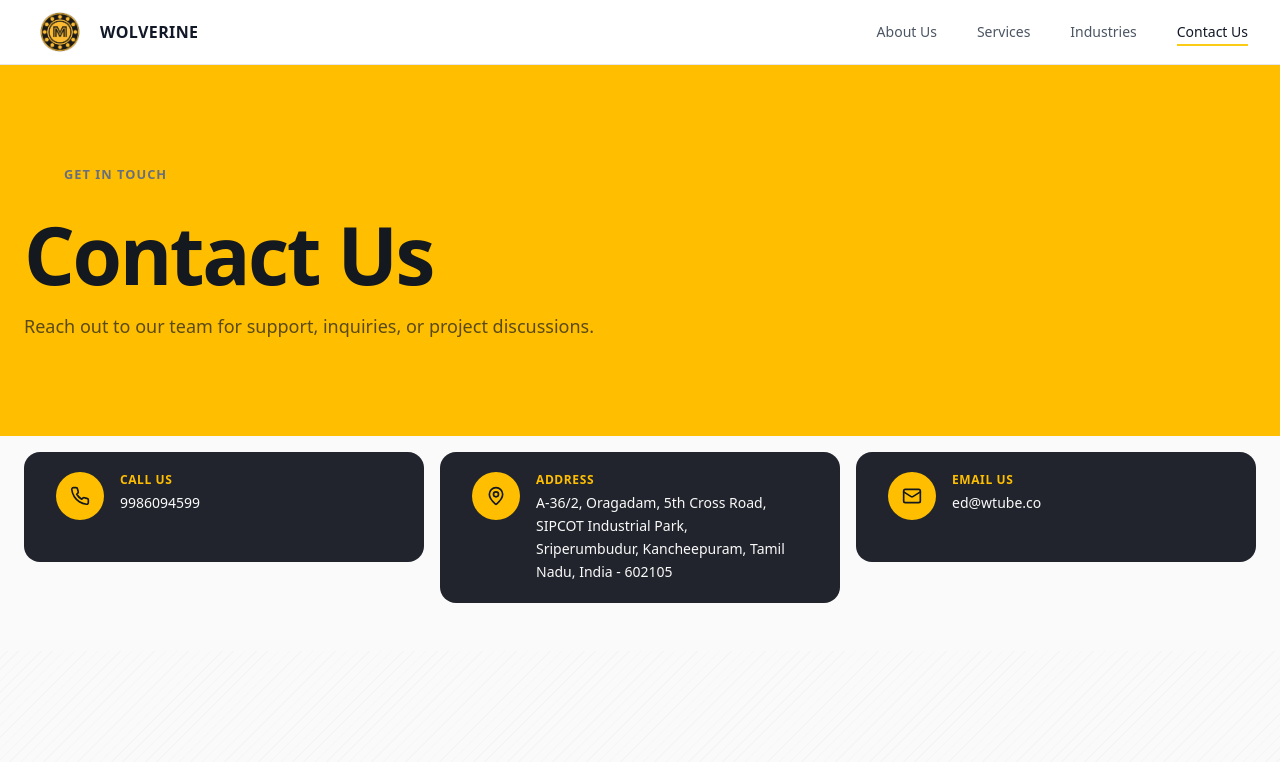
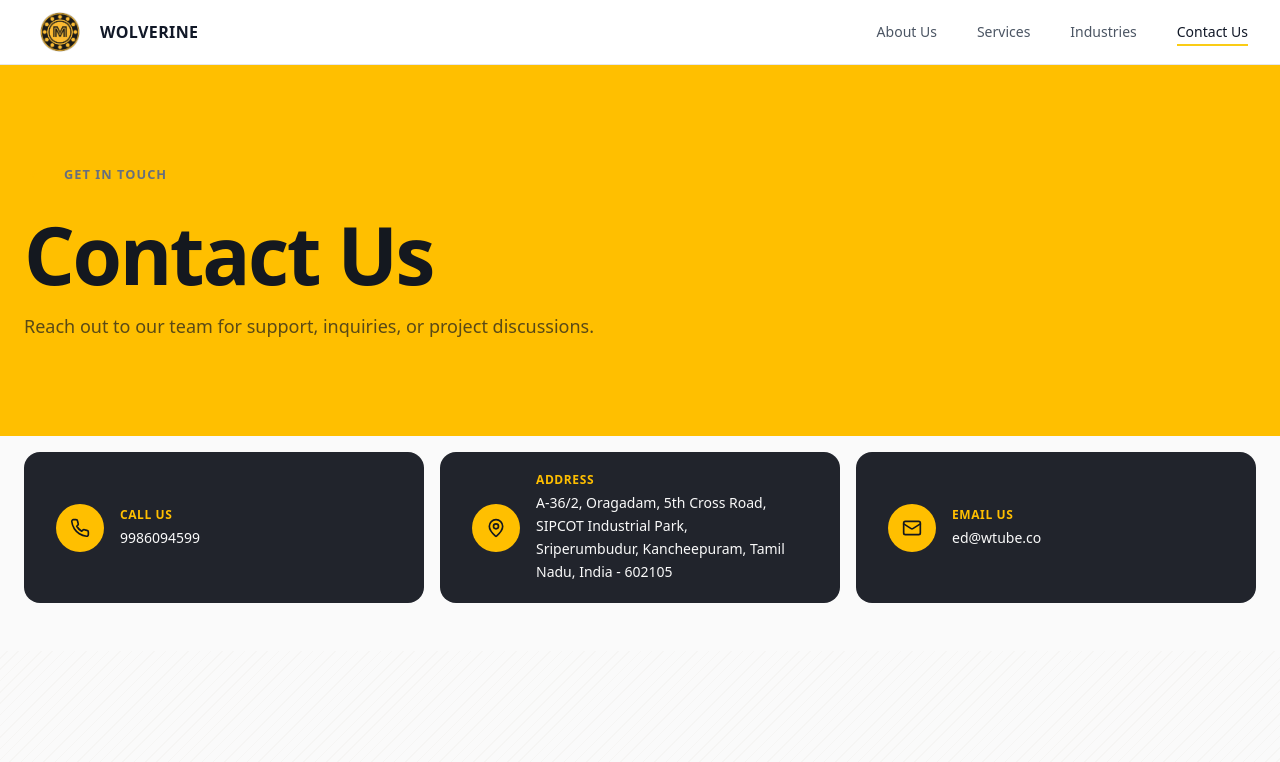
Before and after one commit to shubhampersia/wolverine-v2, a React (Vite) app: page /contact in a window 1280 px wide. Shown: the top 762 px of the page. Built offline with nearby package versions, Linux system fonts and the light colour scheme; the HTML template or start-up script is replaced by a standard one.

Commit message:
Fixes done

```diff
--- a/src/pages/Contact.tsx
+++ b/src/pages/Contact.tsx
@@ -81,7 +81,7 @@ const Contact = () => {
       {/* ━━ CONTACT CARDS: Dark cards on white ━━ */}
       <section className="py-12 -mt-8">
         <div className="max-w-7xl mx-auto px-6">
-          <div className="grid grid-cols-1 md:grid-cols-3 gap-4">
+          <div className="grid grid-cols-1 md:grid-cols-3 gap-4 items-stretch">
             {[
               { icon: Phone, label: "CALL US", value: "9986094599" },
               {
@@ -92,9 +92,8 @@ const Contact = () => {
               },
               { icon: Mail, label: "EMAIL US", value: "ed@wtube.co" },
             ].map((item) => (
-              <FadeIn key={item.label}>
-                <div className="card-dark flex items-start gap-4 min-h-[110px] py-5">
-                  <div className="w-12 h-12 rounded-full bg-primary flex items-center justify-center shrink-0">
+              <FadeIn key={item.label} className="h-full">
+<div className="card-dark flex items-center  gap-4 h-full py-5">                  <div className="w-12 h-12 rounded-full bg-primary flex items-center justify-center shrink-0">
                     <item.icon size={20} className="text-primary-foreground" />
                   </div>
                   <div className="max-w-xs">
```
